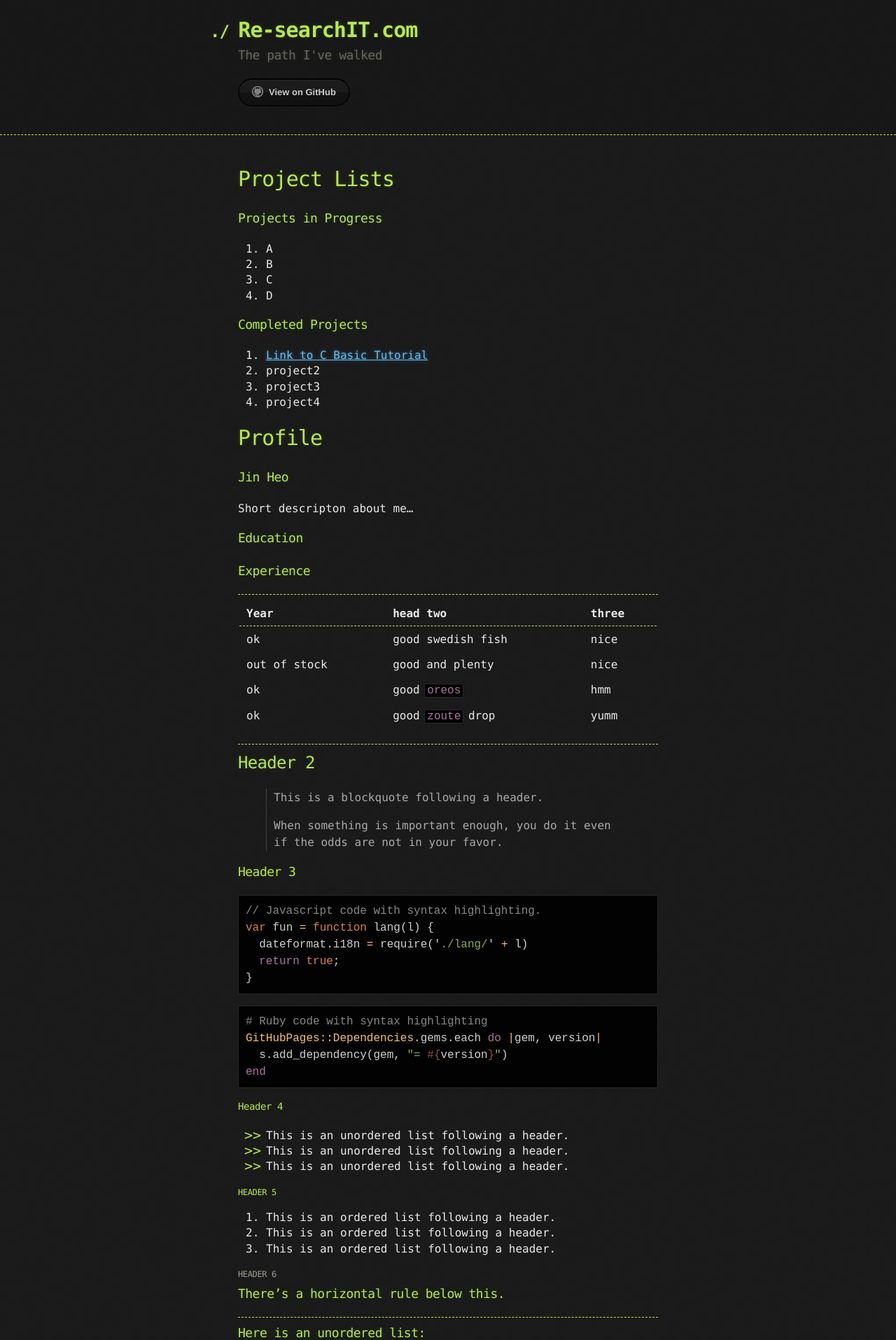
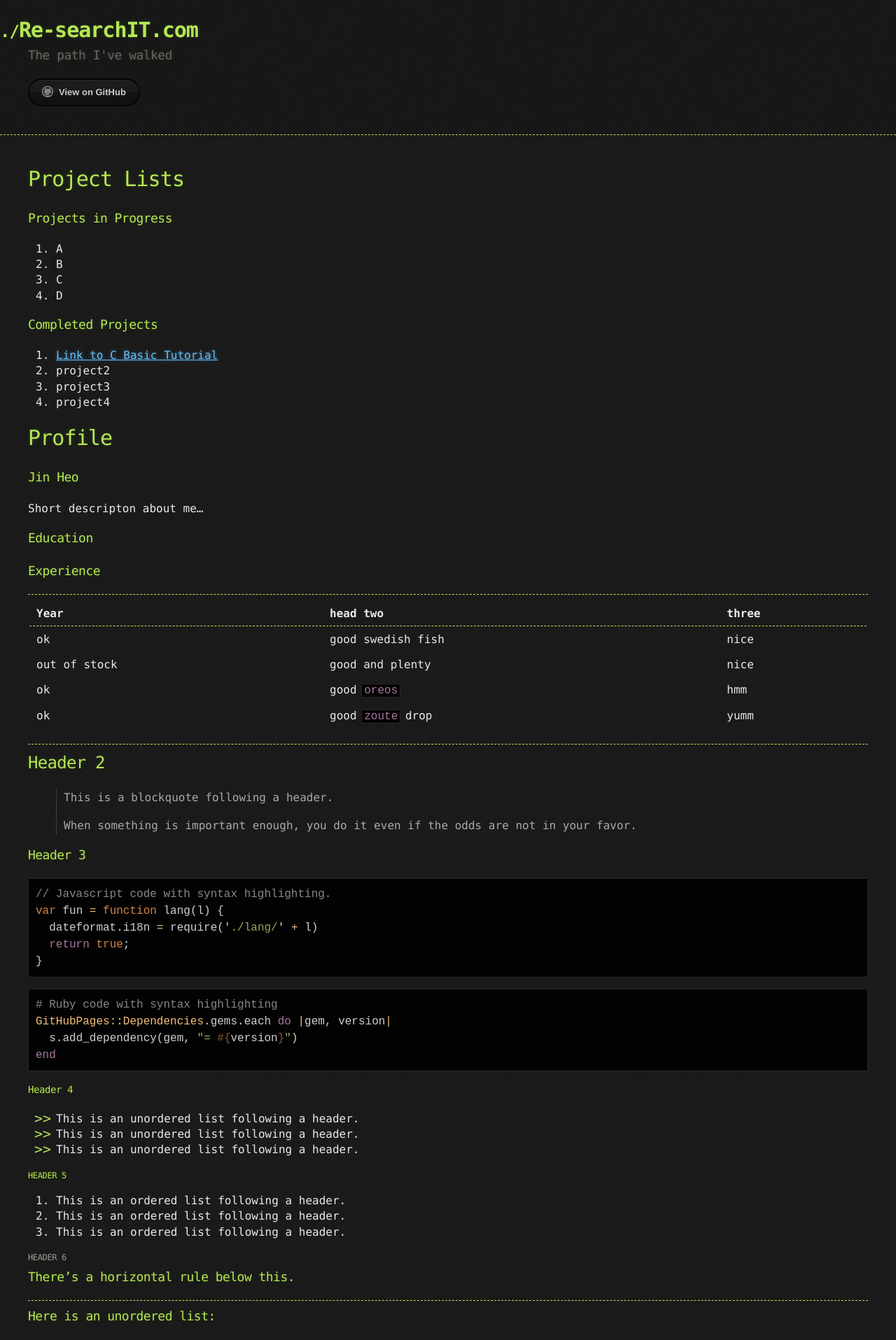
Before and after one commit to celindacain25/jin993.github.io, a Jekyll site: the page built from index.md, in a window 1280 px wide. Shown: the top 1915 px of the page at 70% size. Built offline with Jekyll 4.4.1, drawn with Linux system fonts in a browser that asks for light colours; our own code applies the rules of GitHub Pages for plain Markdown files.

Commit message:
Update jekyll-theme-hacker.scss

```diff
--- a/_sass/jekyll-theme-hacker.scss
+++ b/_sass/jekyll-theme-hacker.scss
@@ -20,8 +20,8 @@ body {
 /* General & 'Reset' Stuff */
 
 .container {
-  width: 90%;
-  max-width: 600px;
+  width: 100%;
+  max-width: 1200px;
   margin: 0 auto;
 }
 
@@ -67,7 +67,7 @@ header h1 {
 }
 
 header h1:before {
-  content: "./ ";
+  content: "./";
   font-size: 24px;
 }
 
```
